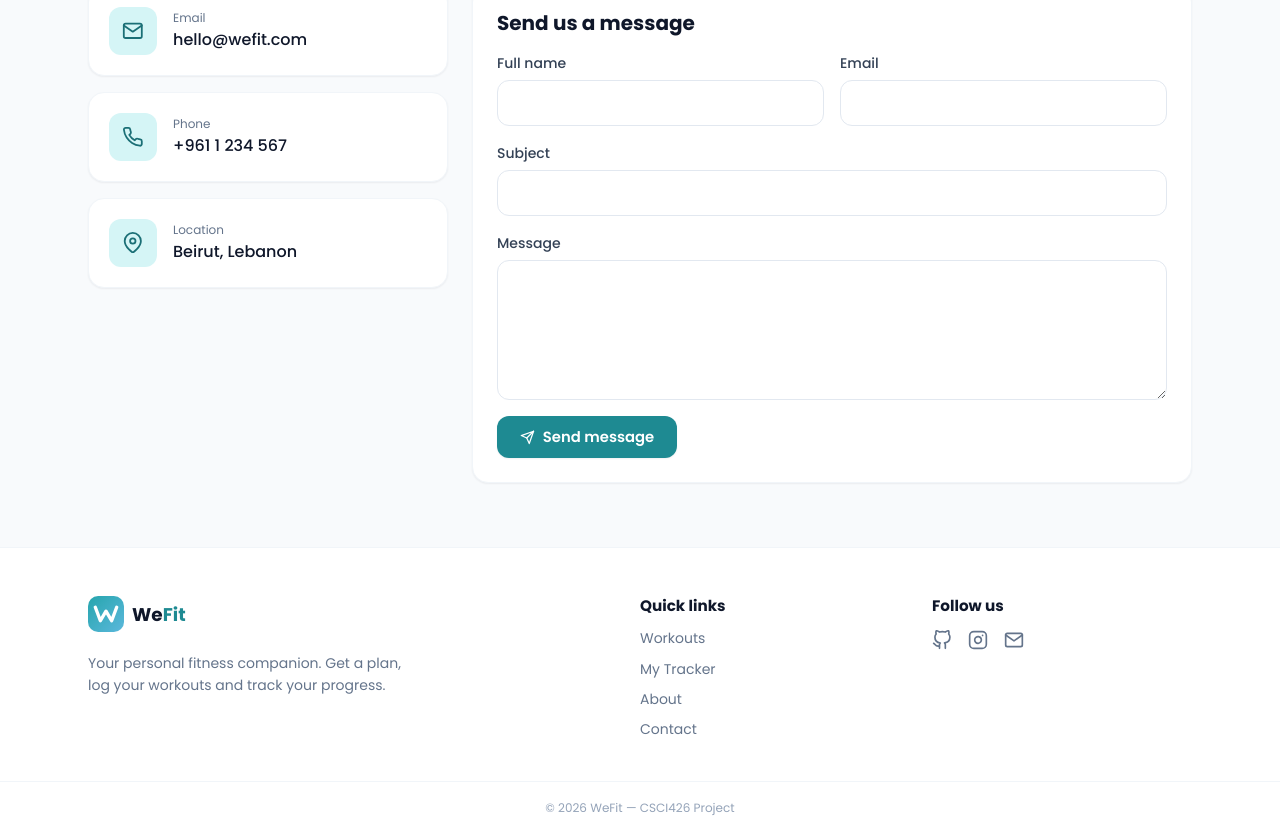
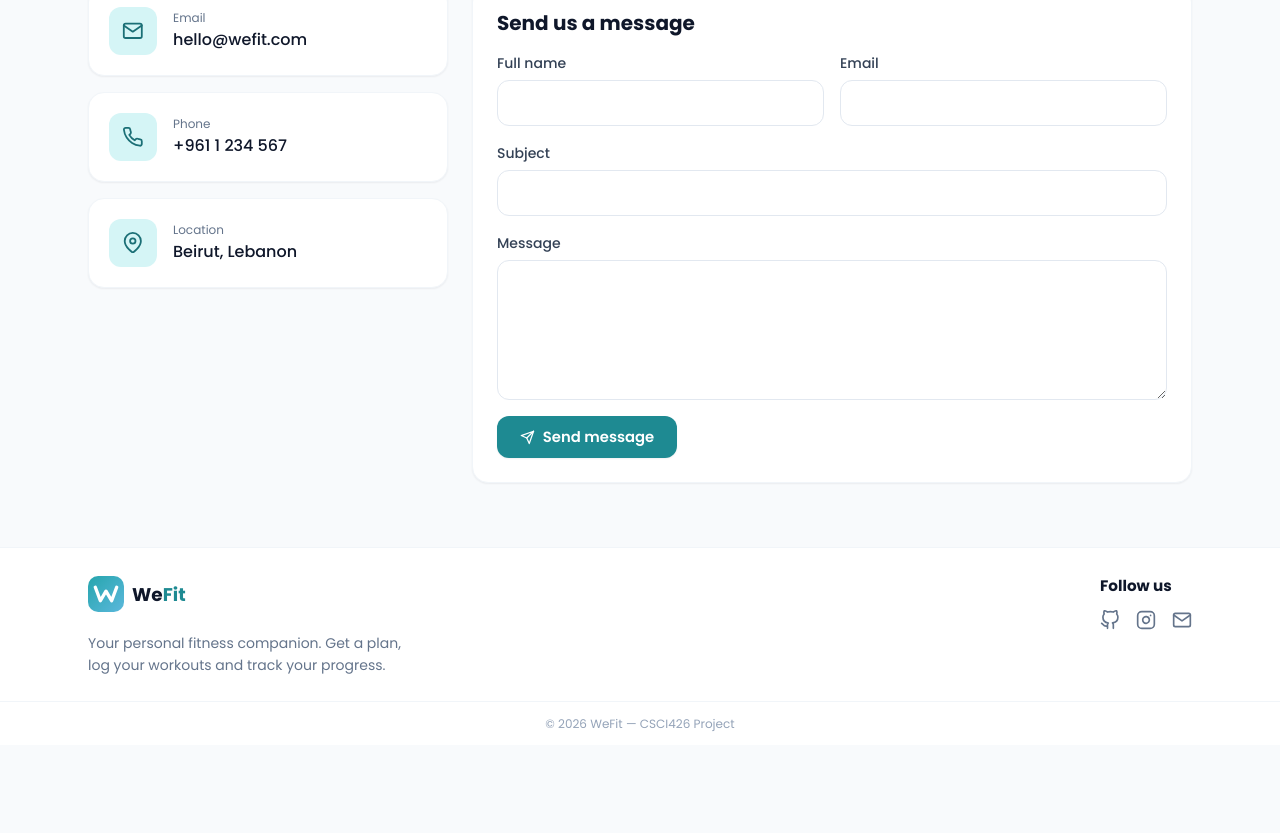
Before and after one commit to bcharagracy/wefit, a React (Vite) app: page /contact in a window 1280 px wide. Shown: the part 359-1192 px from the top of the page. After the commit the page ends 1104 px from the top, so only its background shows below. Built offline with nearby package versions, Linux system fonts and the light colour scheme.

Commit message:
Simplify footer: remove quick links and reduce spacing

```diff
--- a/src/components/Footer.css
+++ b/src/components/Footer.css
@@ -5,14 +5,15 @@
 
 .footer-grid {
   display: grid;
-  gap: 32px;
-  padding-top: 48px;
-  padding-bottom: 40px;
+  gap: 20px;
+  padding-top: 28px;
+  padding-bottom: 24px;
 }
 
 @media (min-width: 640px) {
   .footer-grid {
-    grid-template-columns: 2fr 1fr 1fr;
+    grid-template-columns: 1fr auto;
+    align-items: start;
   }
 }
 
@@ -28,15 +29,6 @@
   color: var(--gray-500);
 }
 
-.footer-links {
-  display: flex;
-  flex-direction: column;
-  gap: 8px;
-  font-size: 0.875rem;
-  color: var(--gray-500);
-}
-
-.footer-links a:hover,
 .footer-social a:hover {
   color: var(--primary-600);
 }
@@ -49,7 +41,7 @@
 }
 
 .footer-bottom {
-  padding: 16px;
+  padding: 12px 16px;
   border-top: 1px solid var(--gray-100);
   text-align: center;
   font-size: 0.75rem;
--- a/src/components/Footer.jsx
+++ b/src/components/Footer.jsx
@@ -1,4 +1,3 @@
-import { Link } from "react-router-dom";
 import { FiGithub, FiMail, FiInstagram } from "react-icons/fi";
 import Logo from "./Logo.jsx";
 import "./Footer.css";
@@ -16,16 +15,6 @@ export default function Footer() {
         </div>
 
         <div>
-          <h4>Quick links</h4>
-          <ul className="footer-links">
-            <li><Link to="/workouts">Workouts</Link></li>
-            <li><Link to="/tracker">My Tracker</Link></li>
-            <li><Link to="/about">About</Link></li>
-            <li><Link to="/contact">Contact</Link></li>
-          </ul>
-        </div>
-
-        <div>
           <h4>Follow us</h4>
           <div className="footer-social">
             <a href="https://github.com" target="_blank" rel="noreferrer" aria-label="GitHub"><FiGithub /></a>
```
